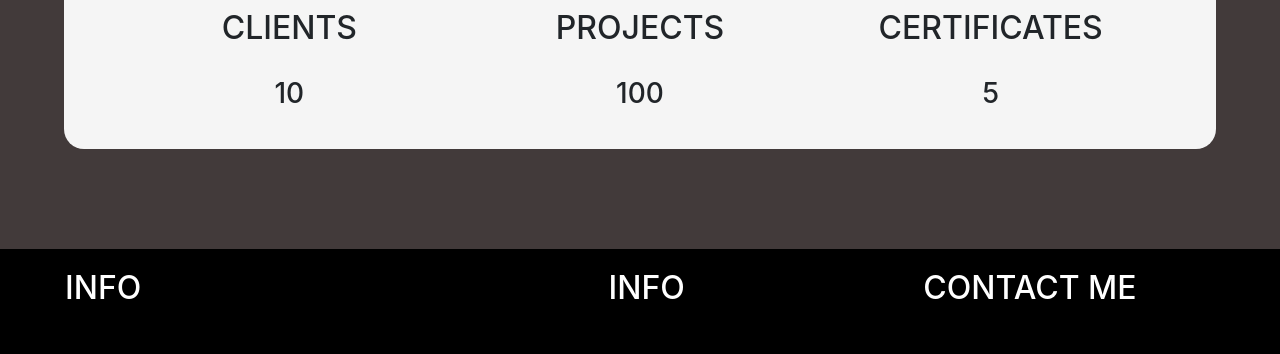
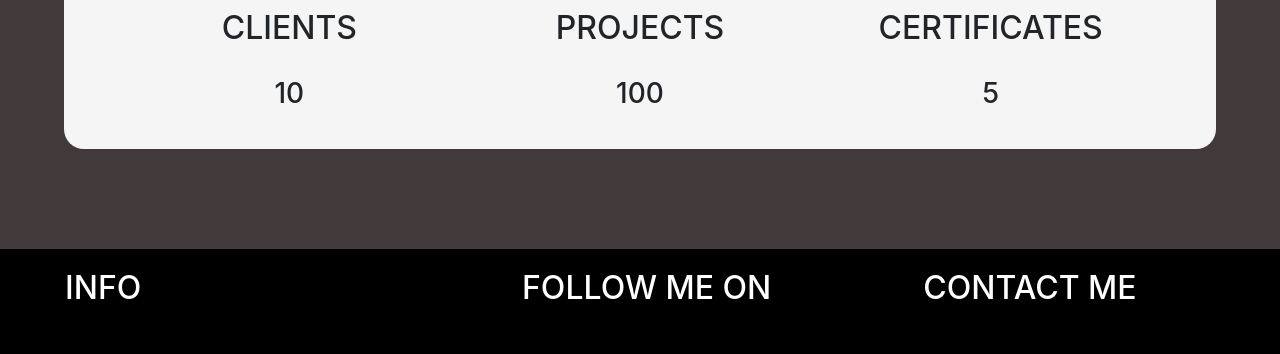
Before and after one commit to faturkamvret/prof, a plain HTML site: page index.html in a window 1280 px wide. Shown: the part 2596-2950 px from the top of the page. Drawn offline with nearby package versions, Linux system fonts and the light colour scheme; a web font is replaced by a local one.

Commit message:
Update index.html

```diff
--- a/index.html
+++ b/index.html
@@ -224,7 +224,7 @@
 
         <div class="col-md-3 text-center tengah">
           <h2 class="title">
-            INFO
+            FOLLOW ME ON
           </h2>
           <div class="logo-wrapper row">
             <div class="col-lg-4  mylink">
```
